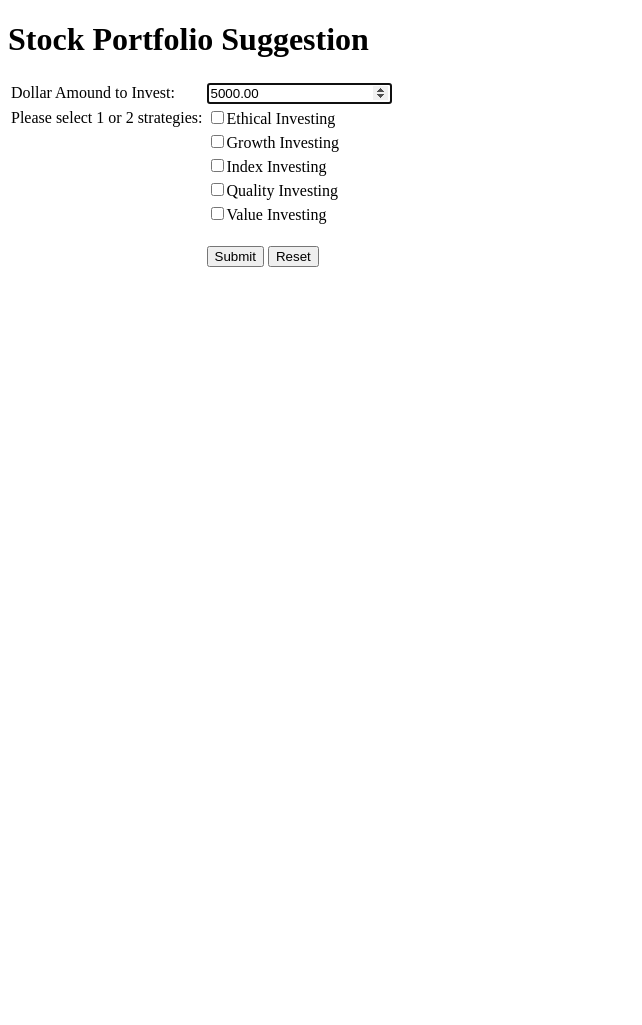
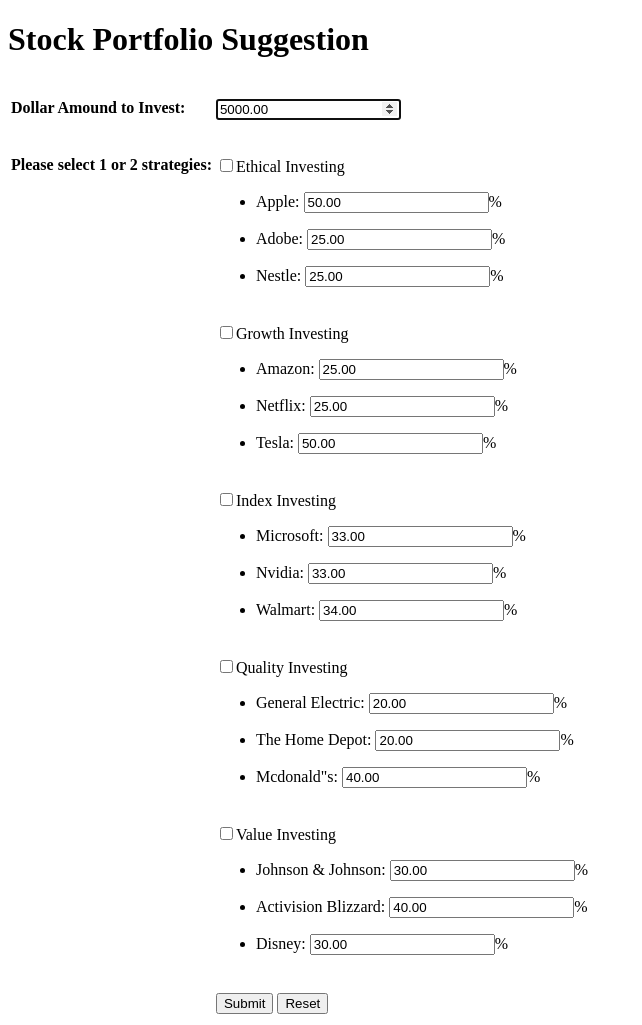
Before and after one commit to TheTeaRex/CMPE285, a Flask app: page / in a window 1280 px wide. Shown: the whole page, without its empty margins (0-642 px from the left). Before the commit the page ends 267 px from the top, so only its background shows below. Run offline with Flask 2, Linux system fonts and the light colour scheme.

Commit message:
final_project: added the stocks

```diff
--- a/final_project/app.py
+++ b/final_project/app.py
@@ -11,6 +11,23 @@
 def process():
     errors = []
     investments = ['e_invest', 'g_invest', 'i_invest', 'q_invest', 'v_invest']
+    translation = {
+        'apple': 'appl',
+        'adobe': 'adbe',
+        'nestle': 'nsrgy',
+        'amazon': 'amzn',
+        'netflix': 'nflx',
+        'tesla': 'tsla',
+        'microsoft': 'msft',
+        'nvidia': 'nvda',
+        'walmart': 'wmt',
+        'general_electric': 'ge',
+        'home_depot': 'hd',
+        'mcdonalds': 'mcd',
+        'johnson': 'jnj',
+        'blizzard': 'atvi',
+        'disney': 'dis'
+    }
     inputs = {}
     inputs['amount'] = float(request.form['invest_amt'])
     inputs['e_invest'] = request.form.get('e_invest')
--- a/final_project/static/styles.css
+++ b/final_project/static/styles.css
@@ -1,3 +1,11 @@
 .error {
   color: red;
 }
+
+/* table, th, td { */
+/*   border: 1px solid black; */
+/* } */
+
+td {
+  vertical-align: top;
+}
--- a/final_project/templates/index.html
+++ b/final_project/templates/index.html
@@ -2,56 +2,91 @@
 <html lang="en">
 <head>
   <title>Stock Portfolio Suggestion Engine</title>
-  <link rel="stylesheet" type="text/css" href="{{ url_for('static',filename='styles.css') }}">
+  <link rel="stylesheet" type="text/css" href="{{ url_for("static",filename="styles.css") }}">
 </head>
 <body>
   <h1>
     Stock Portfolio Suggestion
   </h1>
-  <form action="{{ url_for('process') }}" method="post">
+  <form action="{{ url_for("process") }}" method="post">
     <table>
       <tr>
         <td>
-          Dollar Amound to Invest:
+          <p>
+            <b>
+              Dollar Amound to Invest:
+            </b>
+          </p>
         </td>
         <td>
-          <input type="number" name="invest_amt" step="0.01" min="5000" value='5000.00' autofocus required>
+          <p>
+            <input type="number" name="invest_amt" step="0.01" min="5000" value="5000.00" autofocus required>
+          </p>
         </td>
       </tr>
       <tr>
         <td>
-          Please select 1 or 2 strategies:
+          <p>
+            <b>
+              Please select 1 or 2 strategies:
+            </b>
+          </p>
         </td>
         <td>
-          <label><input type="checkbox" name="e_invest">Ethical Investing</label>
+          <label><p><input type="checkbox" name="e_invest">Ethical Investing</p></label>
+          <ul>
+            <li><label><p>Apple: <input type="number" name="apple" step="0.01" value="50.00" required>%</p></label></li>
+            <li><label><p>Adobe: <input type="number" name="adobe" step="0.01" value="25.00" required>%</p></label></li>
+            <li><label><p>Nestle: <input type="number" name="nestle" step="0.01" value="25.00" required>%</p></label></li>
+          </ul>
         </td>
       </tr>
       <tr>
         <td>
         </td>
         <td>
-          <label><input type="checkbox" name="g_invest">Growth Investing</label>
+          <label><p><input type="checkbox" name="g_invest">Growth Investing</p></label>
+          <ul>
+            <li><label><p>Amazon: <input type="number" name="amazon" step="0.01" value="25.00" required>%</p></label></li>
+            <li><label><p>Netflix: <input type="number" name="netflix" step="0.01" value="25.00" required>%</p></label></li>
+            <li><label><p>Tesla: <input type="number" name="tesla" step="0.01" value="50.00" required>%</p></label></li>
+          </ul>
         </td>
       </tr>
       <tr>
         <td>
         </td>
         <td>
-          <label><input type="checkbox" name="i_invest">Index Investing</label>
+          <label><p><input type="checkbox" name="i_invest">Index Investing</p></label>
+          <ul>
+            <li><label><p>Microsoft: <input type="number" name="microsoft" step="0.01" value="33.00" required>%</p></label></li>
+            <li><label><p>Nvidia: <input type="number" name="nvidia" step="0.01" value="33.00" required>%</p></label></li>
+            <li><label><p>Walmart: <input type="number" name="walmart" step="0.01" value="34.00" required>%</p></label></li>
+          </ul>
         </td>
       </tr>
       <tr>
         <td>
         </td>
         <td>
-          <label><input type="checkbox" name="q_invest">Quality Investing</label>
+          <label><p><input type="checkbox" name="q_invest">Quality Investing</p></label>
+          <ul>
+            <li><label><p>General Electric: <input type="number" name="general_electric" step="0.01" value="20.00" required>%</p></label></li>
+            <li><label><p>The Home Depot: <input type="number" name="home_depot" step="0.01" value="20.00" required>%</p></label></li>
+            <li><label><p>Mcdonald"s: <input type="number" name="mcdonalds" step="0.01" value="40.00" required>%</p></label></li>
+          </ul>
         </td>
       </tr>
       <tr>
         <td>
         </td>
         <td>
-          <label><input type="checkbox" name="v_invest">Value Investing</label>
+          <label><p><input type="checkbox" name="v_invest">Value Investing</p></label>
+          <ul>
+            <li><label><p>Johnson &amp; Johnson: <input type="number" name="johnson" step="0.01" value="30.00" required>%</p></label></li>
+            <li><label><p>Activision Blizzard: <input type="number" name="blizzard" step="0.01" value="40.00" required>%</p></label></li>
+            <li><label><p>Disney: <input type="number" name="disney" step="0.01" value="30.00" required>%</p></label></li>
+          </ul>
         </td>
       </tr>
       <tr>
```
